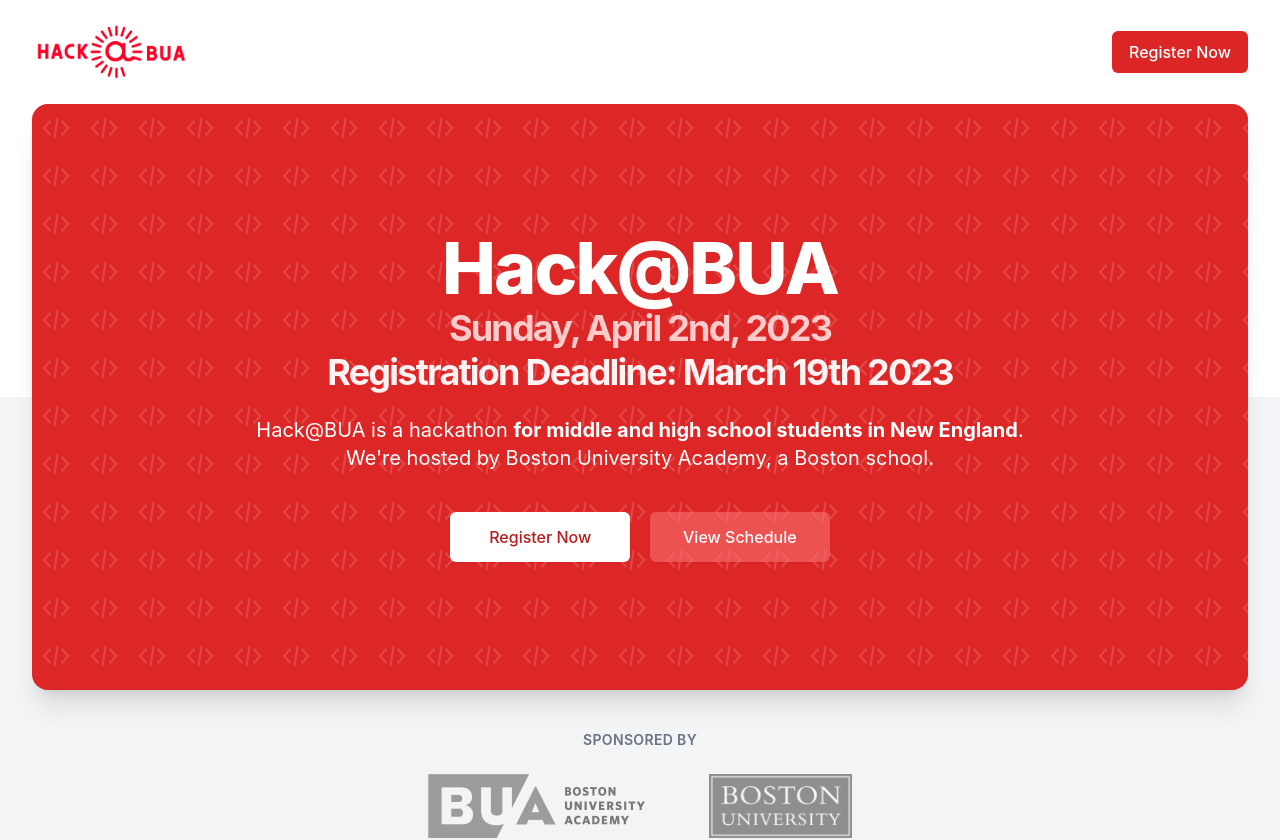
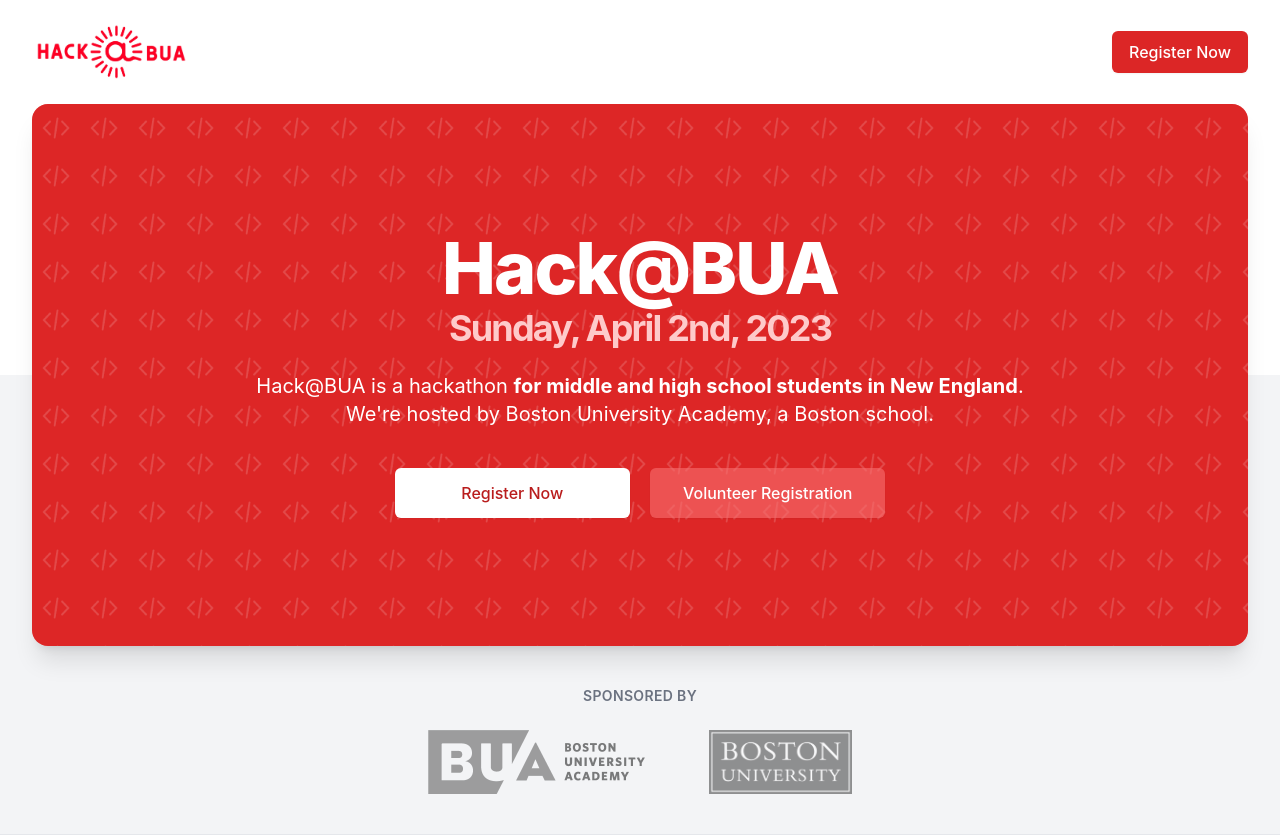
Before and after one commit to gaberomualdo/bua-hackathon-site, a React (Create React App) app: page / in a window 1280 px wide. Shown: the top 840 px of the page. Built offline with nearby package versions, Linux system fonts and the light colour scheme; a web font is replaced by a local one.

Commit message:
Update App.js

```diff
--- a/src/App.js
+++ b/src/App.js
@@ -123,9 +123,7 @@
                   <span className="mt-1 block font-bold text-red-200 text-3xl sm:text-4xl">
                     Sunday, April 2nd, 2023
                   </span>
-                  <span className="mt-1 block font-bold text-red-50 text-3xl sm:text-4xl">
-                    Registration Deadline: March 19th 2023
-                  </span>
+
 
 
                 </h1>
@@ -145,10 +143,10 @@
                       Register Now
                     </a>
                     <a
-                      href="#schedule"
+                      href="https://forms.gle/zWjZEjJbKBD5RV78A"
                       className="flex items-center justify-center px-4 py-3 border border-transparent text-base font-medium rounded-md shadow-sm text-white bg-red-400 bg-opacity-60 hover:bg-opacity-100 sm:px-8"
                     >
-                      View Schedule
+                      Volunteer Registration
                     </a>
                   </div>
                 </div>
```
